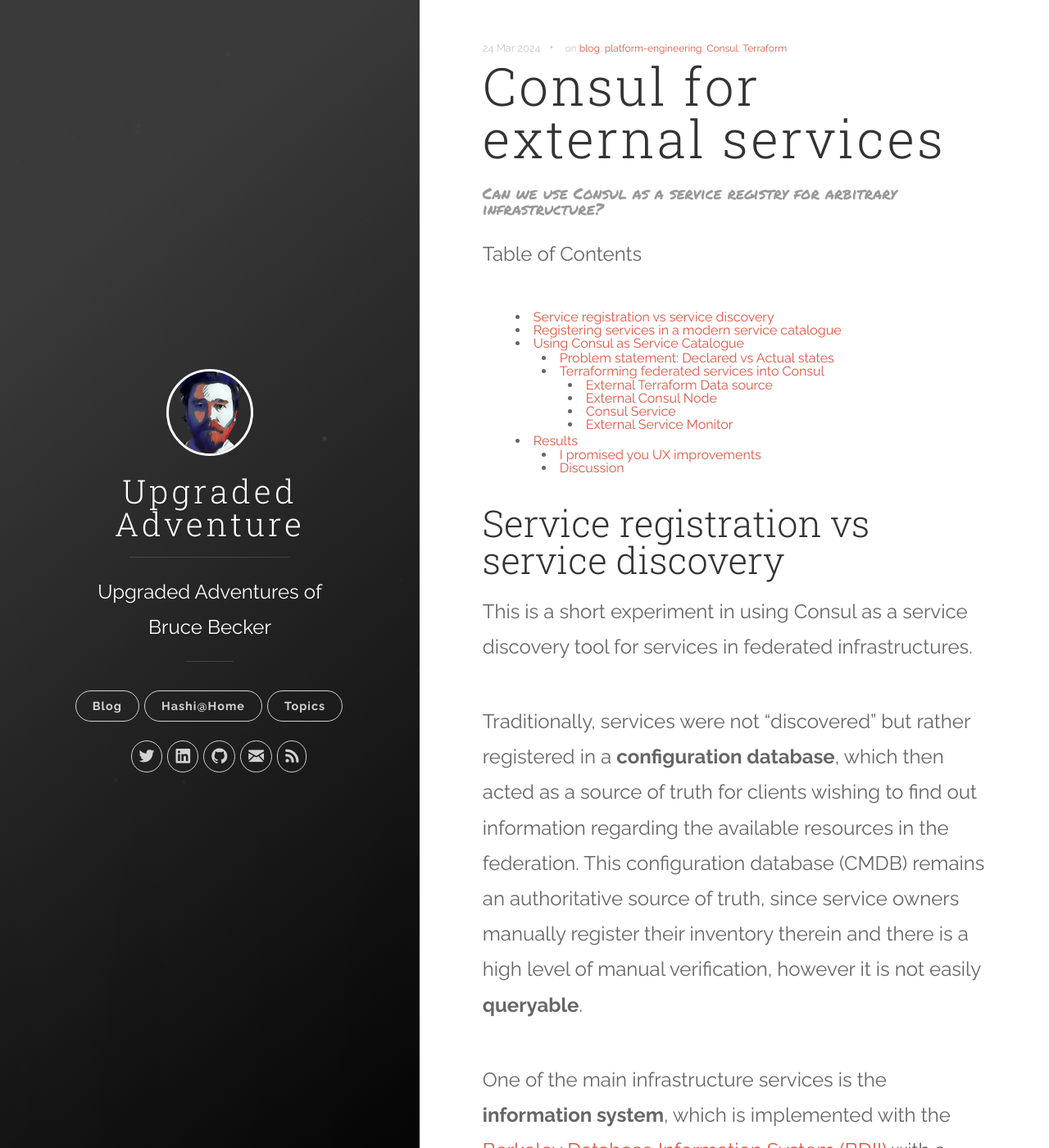
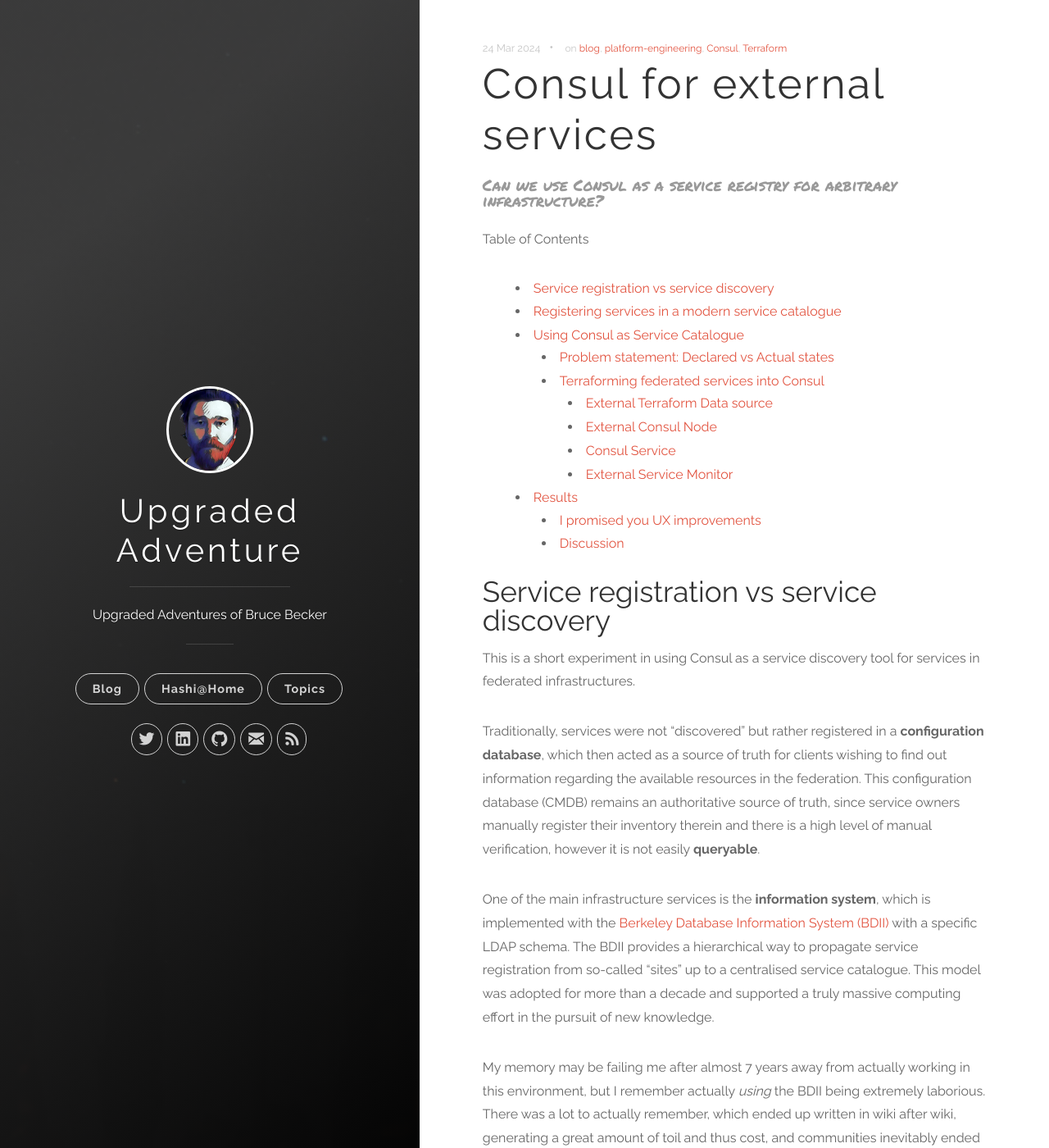
Before and after one commit to brucellino/upgraded-adventure, a Jekyll site: the page built from _posts/2024-03-24-consul-external-services.md, in a window 1280 px wide and 1400 px high. Shown: the whole window at 82% size. Built offline with Jekyll 4.4.1, drawn with Linux system fonts in a browser that asks for light colours; emoji names are drawn with the system emoji font; Markdown is read by kramdown in place of the engine named in the settings; some of the changed text lies outside the part shown.

```diff
--- a/_posts/2024-03-24-consul-external-services.md
+++ b/_posts/2024-03-24-consul-external-services.md
@@ -11,6 +11,7 @@
   - Terraform
 ---
 Table of Contents
+
 - [Service registration vs service discovery](#service-registration-vs-service-discovery)
 - [Registering services in a modern service catalogue](#registering-services-in-a-modern-service-catalogue)
 - [Using Consul as Service Catalogue](#using-consul-as-service-catalogue)
@@ -54,8 +55,7 @@
 The services can still be registered as [external services](https://kubernetes.io/docs/concepts/services-networking/service/#externalname) which services within a Kubernetes cluster can discover.
 
 However, one does not need to adopt the full apparatus of Kubernetes to benefit from this.
-
-Consul from Hashicorp is well-adapted to bridging legacy and cloud-native infrastructure, since it is designed to be [multi-platform](https://www.consul.io/use-cases/multi-platform-service-mesh.)
+Consul from Hashicorp is well-adapted to bridging legacy and cloud-native infrastructure, since it is designed to be [multi-platform](https://www.consul.io/use-cases/multi-platform-service-mesh).
 I wanted to investigate how it could be used together with existing infrastructure in order to improve the UX of communities which have adopted modern tooling but nevertheless need to use existing federated resources.
 
 Before we get to the big picture stuff though, let's get down in the weeds to see how this could be done effectively.
@@ -126,7 +126,6 @@
 I wrote it in Python:
 
 {% highlight python %}
-
 #!/bin/env python3
 import requests
 import xmltodict
@@ -150,7 +149,9 @@
 The HTTP call is unauthenticated and returns an XML response which we parse into JSON.
 The JSON is added to an `output` dict which is returned to Terraform via `stdin` as required.
 
+
 #### External Consul Node
+<!-- markdownlint-disable MD001 -->
 
 We now create single external node (`EGI`) to keep things simple, where we can register all of the declared services[^ExternalNode].
 We declare it as "external" using the node metadata, so that the monitor can discover it and monitor services on it:
--- a/_sass/uno.scss
+++ b/_sass/uno.scss
@@ -1358,7 +1358,7 @@
 h5 {
   margin-top: 0.8em;
   margin-bottom: 0.4em;
-  font-family: "Roboto Slab";
+  font-family: "Roboto Slab" serif;
   font-weight: lighter;
   color: #333333;
   -webkit-font-smoothing: antialiased;
@@ -1366,29 +1366,29 @@
 
 h1 {
   margin-top: 0;
-  font-size: 4em;
-  // line-height: 4em;
+  font-size: 3.2em;
+  line-height: 1.2em;
   letter-spacing: 0.05em;
 }
 
 h2 {
-  font-size: 2.82em;
+  font-size: 2.2em;
 }
 
 h3 {
-  font-size: 2.3em;
+  font-size: 1.4em;
 }
 
 h4 {
-  font-size: 2em;
+  font-size: 1.2em;
 }
 
 h5 {
-  font-size: 1.78em;
+  font-size: 1em;
 }
 
 p {
-  font-size: 1.5em;
+  // font-size: 1.5em;
   margin-bottom: 2em;
   line-height: 1.8em;
 }
@@ -1417,22 +1417,32 @@
   margin-bottom: 0;
 }
 
-ol,
-ul {
-  margin: 0 0 1.3em 2.5em;
-}
+// ol,
+// ul {
+//   margin: 0 0 1.3em 2.5em;
+// }
 // ol li,
 // ul li {
 //   margin: 0 0 0.2em 0;
-//   font-size: 1.5em;
-//   line-height: 1.6em;
+//   font-size: 1em;
+//   line-height: 1em;
+//   font-size: larger;
+
 // }
-ol ol,
-ol ul,
-ul ol,
-ul ul {
-  margin: 0.1em 0 0.2em 2em;
-}
+// ol ol,
+// ol ul,
+// ul ol,
+// ul ul {
+//   margin: 0.1em 0 0.2em 2em;
+// }
+
+ol, ul {
+	margin: 0 0 1.3em 2.5em; }
+	ol li, ul li {
+		margin: 0 0 .2em 0;
+		line-height: 1.6em; }
+	ol ol, ol ul, ul ol, ul ul {
+		margin: .1em 0 .2em 2em; }
 
 ol {
   list-style-type: decimal;
```
Also changed, not shown: other parts of _posts/2024-03-24-consul-external-services.md (+1 -1 lines).
